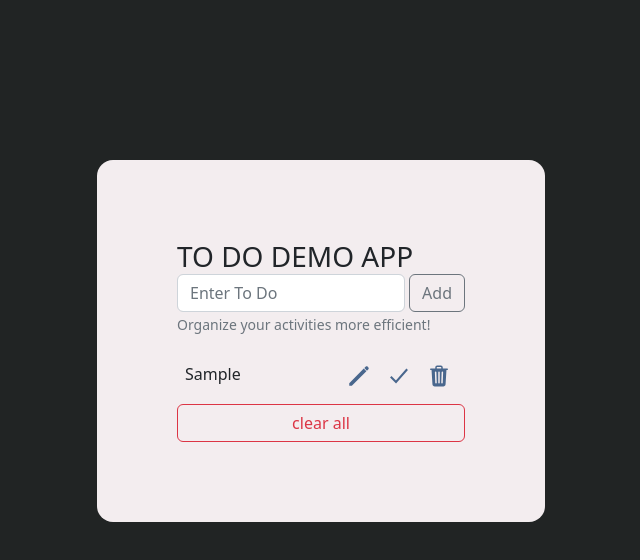
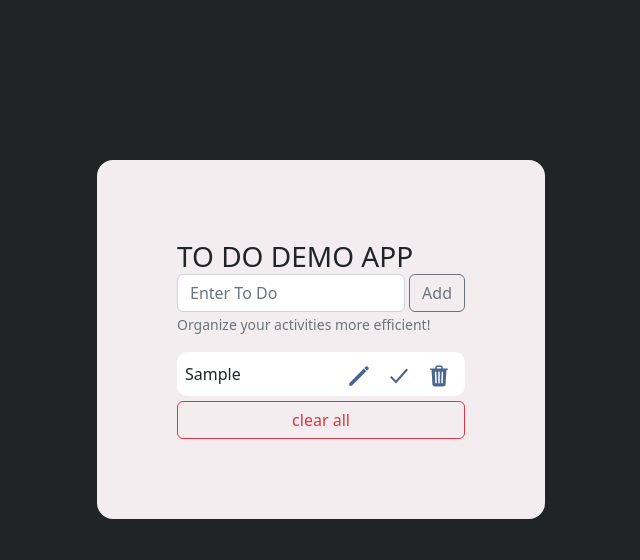
Before and after one commit to LilyanaB/react-app-demo, a React (Create React App) app: page / in a window 1280 px wide. Both pictures are taken after typing "Sample" into the empty fields and a click on the button "Add". Shown: the top 560 px of the page, without its empty margins (319-959 px from the left). Built offline with nearby package versions, Linux system fonts and the light colour scheme.

Commit message:
last working version 08-02-2023

```diff
--- a/src/App.jsx
+++ b/src/App.jsx
@@ -6,17 +6,30 @@ import Alert from "./components/Alert.jsx";
 import Form from "react-bootstrap/Form";
 import "./index.css";
 
+const getLocalItems = () => {
+  const itemStorage = localStorage.getItem("items");
+  if (itemStorage) {
+    return JSON.parse(localStorage.getItem("items"));
+  } else {
+    return [];
+  }
+};
+
 function App() {
   const [name, setName] = useState("");
-  const [list, setList] = useState([]);
+  const [list, setList] = useState(getLocalItems());
   const [isEdditing, setIsEdditing] = useState(false);
 
   const [editID, setEditID] = useState(null);
   const [alert, setAlert] = useState({
-    show: true,
+    show: false,
     msg: "",
     type: "",
   });
+
+  useEffect(() => {
+    localStorage.setItem("items", JSON.stringify(list));
+  }, [list]);
 
   const handleSubmit = (e) => {
     e.preventDefault();
@@ -36,10 +49,10 @@ function App() {
       setIsEdditing(false);
       showAlert(true, "success", "TO DO Changed");
     } else {
-      showAlert(true, "success", "TO DO Added");
       const newItem = {
         id: new Date().getTime().toString(),
         title: name,
+        status: false,
       };
       setList([...list, newItem]);
       setName("");
--- a/src/index.css
+++ b/src/index.css
@@ -93,7 +93,7 @@ body {
 .flex-column {
   flex-direction: column-reverse;
   -webkit-flex-direction: column-reverse;
-  gap: 0.5rem;
+  gap: 0.3rem;
 }
 .gap-1 {
   gap: 0.5rem;
@@ -103,6 +103,7 @@ body {
   justify-content: space-between;
   border-radius: 10px;
   padding: 0.2rem 0.5rem;
+  background: white;
 }
 .btn-list {
   border: none;
```
